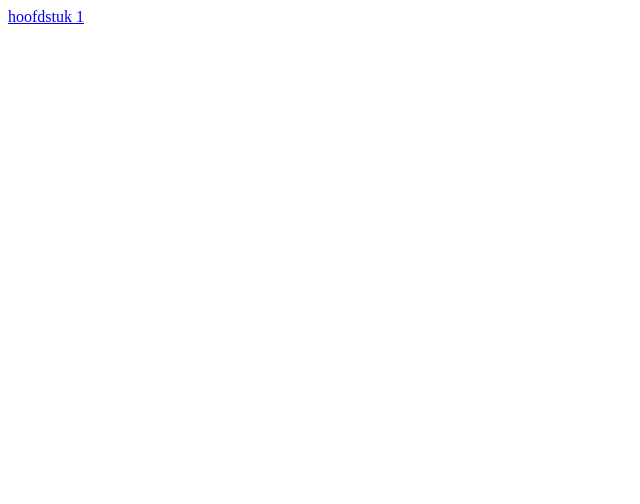
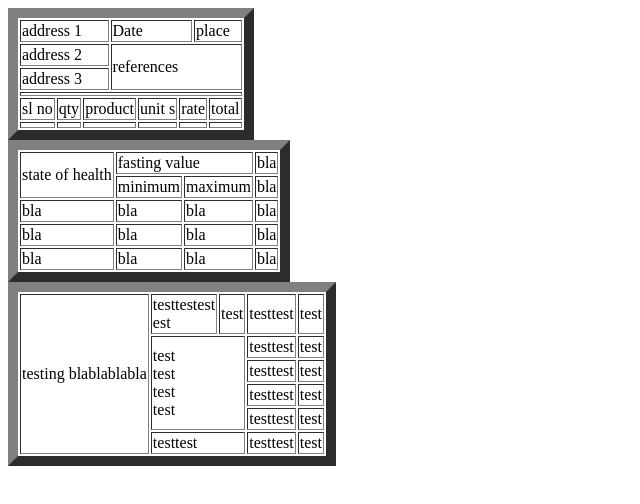
Before and after one commit to mitchelbunk/HTML-CSS, a plain HTML site: page index.html in a window 1280 px wide. Shown: the whole page, without its empty margins (0-640 px from the left). Drawn offline with Linux system fonts and the light colour scheme.

Commit message:
tabellen.html

```diff
--- a/index.html
+++ b/index.html
@@ -5,7 +5,128 @@
     <title>Title</title>
 </head>
 <body>
-<a href="p1/index.html">hoofdstuk 1</a><br>
+
+<table border="10">
+
+    <tr>
+        <td colspan="6">address 1</td>
+        <td colspan="3">Date</td>
+        <td colspan="3">place</td>
+    </tr>
+
+    <tr>
+        <td colspan="6">address 2</td>
+        <td colspan="6" rowspan="2">references </td>
+    </tr>
+
+
+    <tr>
+        <td colspan="6">address 3</td>
+    </tr>
+
+    <tr>
+        <td colspan="12"> </td>
+    </tr>
+
+    <tr>
+        <td colspan="1">sl no</td>
+        <td colspan="2">qty</td>
+        <td colspan="4"> product</td>
+        <td colspan="1">unit s</td>
+        <td colspan="2">rate</td>
+        <td colspan="2">total</td>
+    </tr>
+
+    <tr>
+        <td rowspan="4" colspan="1"></td>
+        <td rowspan="4" colspan="2"></td>
+        <td rowspan="4" colspan="4"></td>
+        <td rowspan="4" colspan="1"></td>
+        <td rowspan="4" colspan="2"></td>
+        <td rowspan="4" colspan="2"></td>
+
+    </tr>
+
+    <tr> </tr>
+
+    <tr> </tr>
+
+    <tr> </tr>
+
+
+
+</table>
+
+
+<table border="10">
+    <tr>
+        <td rowspan="2">state of health</td>
+        <td colspan="2">fasting value</td>
+        <td>bla</td>
+    </tr>
+    <tr>
+        <td>minimum</td>
+        <td>maximum</td>
+        <td>bla</td>
+    </tr>
+    <tr>
+        <td>bla</td>
+        <td>bla</td>
+        <td>bla</td>
+        <td>bla</td>
+    </tr>
+
+    <tr>
+        <td>bla</td>
+        <td>bla</td>
+        <td>bla</td>
+        <td>bla</td>
+    </tr>
+
+    <tr>
+        <td>bla</td>
+        <td>bla</td>
+        <td>bla</td>
+        <td>bla</td>
+    </tr>
+</table>
+
+<table border="10">
+    <tr>
+        <td rowspan="6">testing blablablabla</td>
+        <td>testtestest<br>est</td>
+        <td>test</td>
+        <td>testtest</td>
+        <td>test</td>
+    </tr>
+
+    <tr>
+        <td rowspan="4" colspan="2">test<br>test<br>test<br> test</td>
+        <td>testtest</td>
+        <td>test</td>
+    </tr>
+
+    <tr>
+        <td>testtest</td>
+        <td>test</td>
+    </tr>
+
+    <tr>
+        <td>testtest</td>
+        <td>test</td>
+    </tr>
+    <tr>
+        <td>testtest</td>
+        <td>test</td>
+    </tr>
+    <tr>
+        <td colspan="2">testtest</td>
+        <td>testtest</td>
+        <td>test</td>
+    </tr>
+
+</table>
+
 
 </body>
 </html>
```
